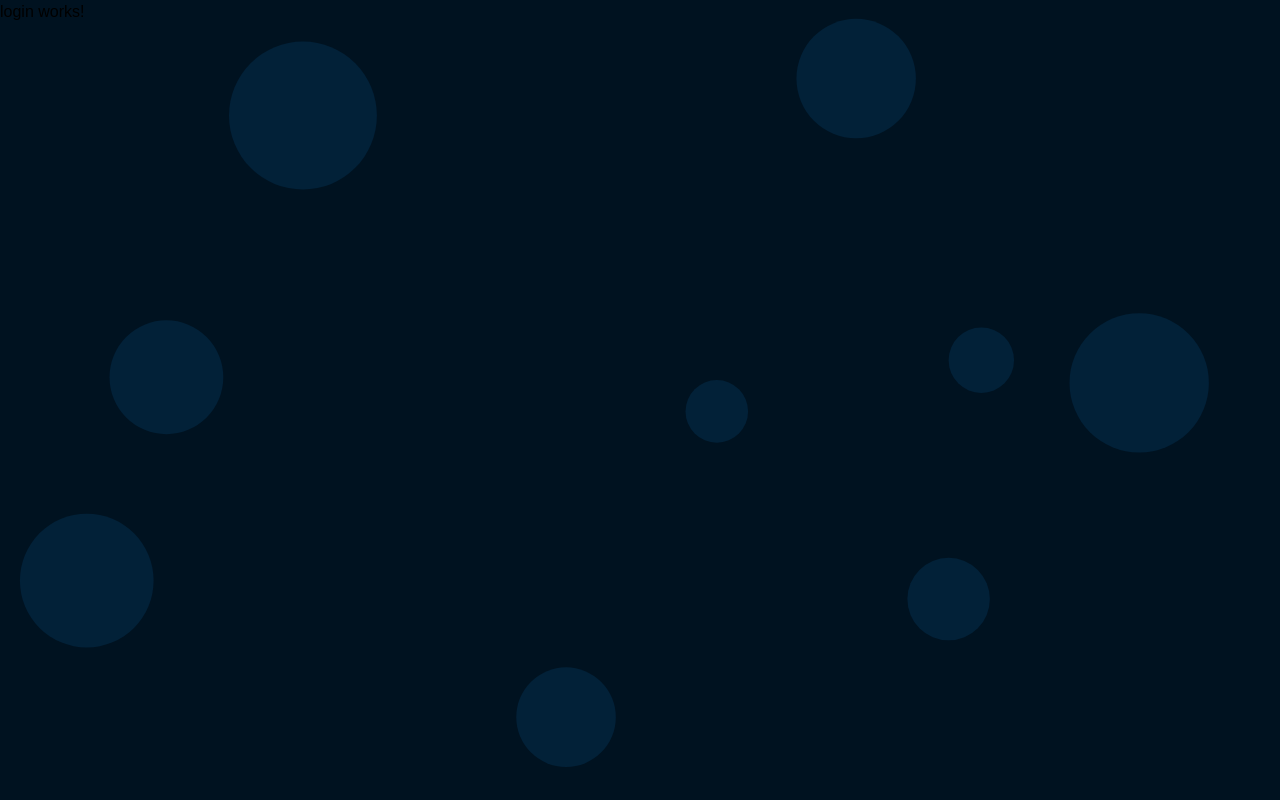
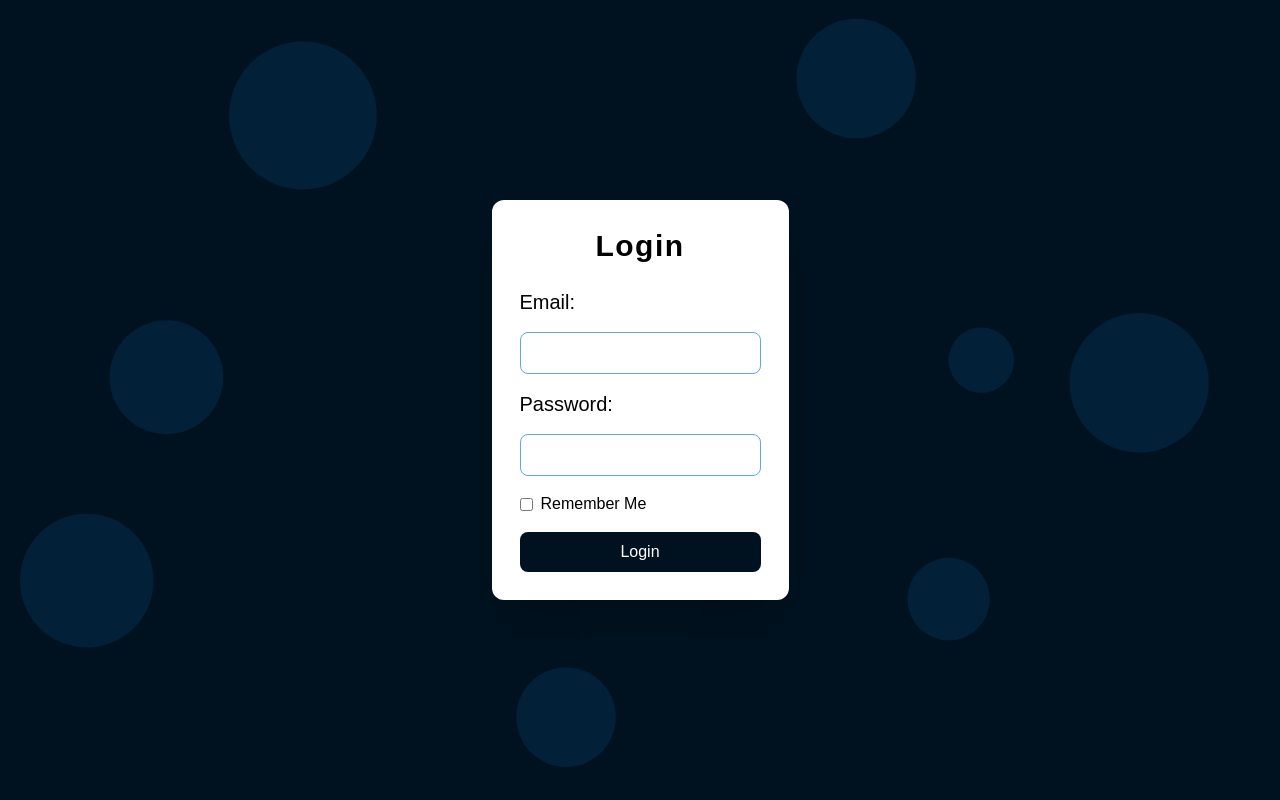
Before and after one commit to GeluHorotan/angular2-2performant, an Angular app: page /login in a window 1280 px wide. Built offline with nearby package versions, Linux system fonts and the light colour scheme.

Commit message:
fix: name attribute for inputs on login page

```diff
--- a/src/app/login/login.component.html
+++ b/src/app/login/login.component.html
@@ -1 +1,43 @@
-<p>login works!</p>
+<div class="flex justify-center items-center h-screen">
+  <div
+    class="shadow-2xl bg-white p-7 rounded-xl flex items-center justify-center flex-col gap-6"
+  >
+    <h1 class="text-3xl font-bold">Login</h1>
+    <form (ngSubmit)="login()" class="flex flex-col gap-4">
+      <label class="text-xl">Email:</label>
+      <input
+        type="email"
+        name="email"
+        [(ngModel)]="user.email"
+        required
+        class="px-4 py-2 border rounded-lg border-blue-400"
+      />
+
+      <label class="text-xl">Password:</label>
+      <input
+        type="password"
+        name="password"
+        [(ngModel)]="user.password"
+        required
+        class="px-4 py-2 border border-blue-400 rounded-lg"
+      />
+
+      <label class="flex items-center">
+        <input
+          type="checkbox"
+          [(ngModel)]="rememberMe"
+          class="mr-2"
+          name="rememberMe"
+        />
+        Remember Me
+      </label>
+
+      <button
+        type="submit"
+        class="px-4 py-2 background-primary text-white rounded-lg hover:bg-pink-600 txt-primary transition-all duration-200 ease-in-out"
+      >
+        Login
+      </button>
+    </form>
+  </div>
+</div>
--- a/src/app/login/login.component.ts
+++ b/src/app/login/login.component.ts
@@ -1,10 +1,30 @@
 import { Component } from '@angular/core';
-
+import { Router } from '@angular/router';
+import { AuthService } from '../services/auth.service';
 @Component({
   selector: 'app-login',
   templateUrl: './login.component.html',
-  styleUrls: ['./login.component.css']
+  styleUrls: ['./login.component.css'],
 })
 export class LoginComponent {
+  user = {
+    email: '',
+    password: '',
+  };
+  rememberMe = false;
 
+  constructor(private authService: AuthService, private router: Router) {}
+
+  login() {
+    this.authService.login(this.user.email, this.user.password).subscribe(
+      (response) => {
+        console.log('Login successful!', response);
+        this.authService.setUser(response.data.user, this.rememberMe);
+        this.router.navigate(['/account']);
+      },
+      (error) => {
+        console.log('Login failed!', error);
+      }
+    );
+  }
 }
--- a/src/app/services/auth.service.ts
+++ b/src/app/services/auth.service.ts
@@ -1,15 +1,21 @@
 import { Injectable } from '@angular/core';
+import { HttpClient } from '@angular/common/http';
+import { Observable } from 'rxjs';
 
 @Injectable({
   providedIn: 'root',
 })
 export class AuthService {
+  private apiUrl = 'https://api.2performant.com/users/sign_in';
+
   private userState = {
     user: null,
     rememberMe: false,
   };
+
   authStatusChanged: any;
-  constructor() {
+
+  constructor(private http: HttpClient) {
     this.loadUserState();
   }
 
@@ -17,6 +23,7 @@ export class AuthService {
     const storage = this.userState.rememberMe ? localStorage : sessionStorage;
     storage.setItem('userState', JSON.stringify(this.userState));
   }
+
   private loadUserState(): void {
     const savedUserState =
       JSON.parse(localStorage.getItem('userState')!) ||
@@ -34,19 +41,31 @@ export class AuthService {
       rememberMe: false,
     };
   }
+
   getUser(): any {
     return this.userState.user;
   }
+
   setUser(userData: any, shouldRemember: boolean): void {
     this.userState.user = userData;
     this.userState.rememberMe = shouldRemember;
     this.saveUserState();
   }
+
   isLoggedIn(): boolean {
     return this.userState.user !== null;
   }
+
   logout(): void {
     this.userState.user = null;
     this.clearUserState();
   }
+
+  login(email: string, password: string): Observable<any> {
+    const user = {
+      email: email,
+      password: password,
+    };
+    return this.http.post<any>(this.apiUrl, { user });
+  }
 }
```
Also changed, not shown: src/app/app.module.ts (+8 -1 lines).
